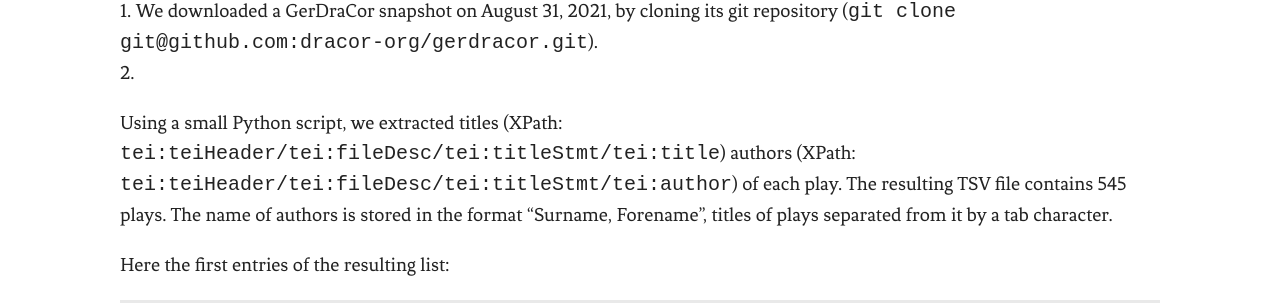
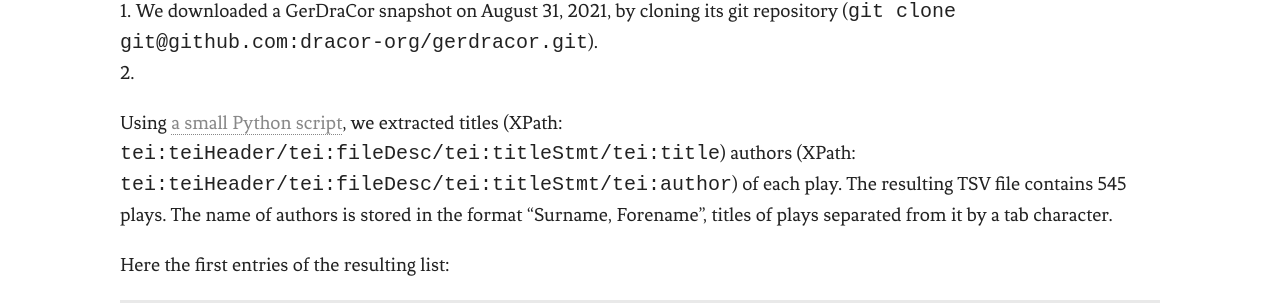
Before and after one commit to weltliteratur/blog, a Jekyll site: the page built from _posts/2021-10-12-scholarly-articles-about-german-dramas.markdown, in a window 1280 px wide. Shown: the part 1215-1518 px from the top of the page. Built offline with Jekyll 4.4.1, drawn with Linux system fonts in a browser that asks for light colours; some of the changed lines change nothing that is shown.

Commit message:
added/fixed links

```diff
--- a/_posts/2021-10-12-scholarly-articles-about-german-dramas.markdown
+++ b/_posts/2021-10-12-scholarly-articles-about-german-dramas.markdown
@@ -9,7 +9,7 @@
 # Context
 
 In our project ["What matters? Key passages in literary
-works"](https://gepris.dfg.de/gepris/projekt/424207720?language=en) we
+works"](https://www.projekte.hu-berlin.de/de/schluesselstellen) we
 analyse how scholarly articles cite literary works and whether these
 citations can be used to identify key passages. We started with a
 corpus of 100 scholarly articles dealing with the interpretion of one
@@ -51,7 +51,7 @@
 
 1. We downloaded a GerDraCor snapshot on August 31, 2021, by cloning
    its git repository (`git clone git@github.com:dracor-org/gerdracor.git`).
-2. Using a small Python script, we extracted titles
+2. Using [a small Python script](https://scm.cms.hu-berlin.de/jaeschkr/interpretatorisch/-/blob/master/bdsl/crawltitles.py), we extracted titles
    (XPath: `tei:teiHeader/tei:fileDesc/tei:titleStmt/tei:title`)
    authors (XPath:
    `tei:teiHeader/tei:fileDesc/tei:titleStmt/tei:author`) of each play.
```
